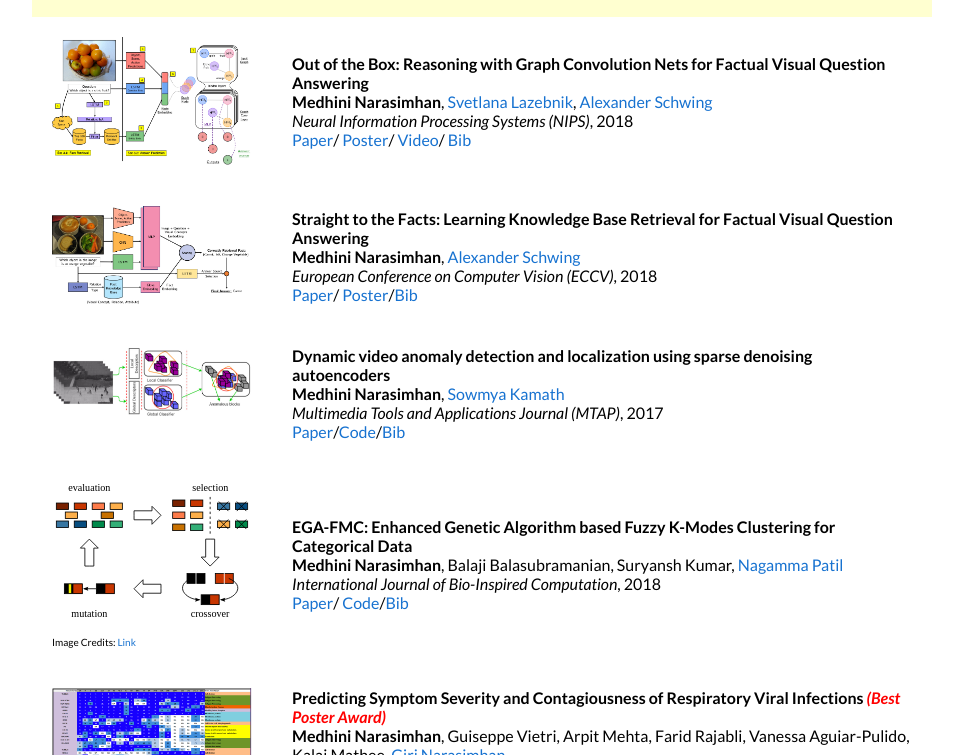
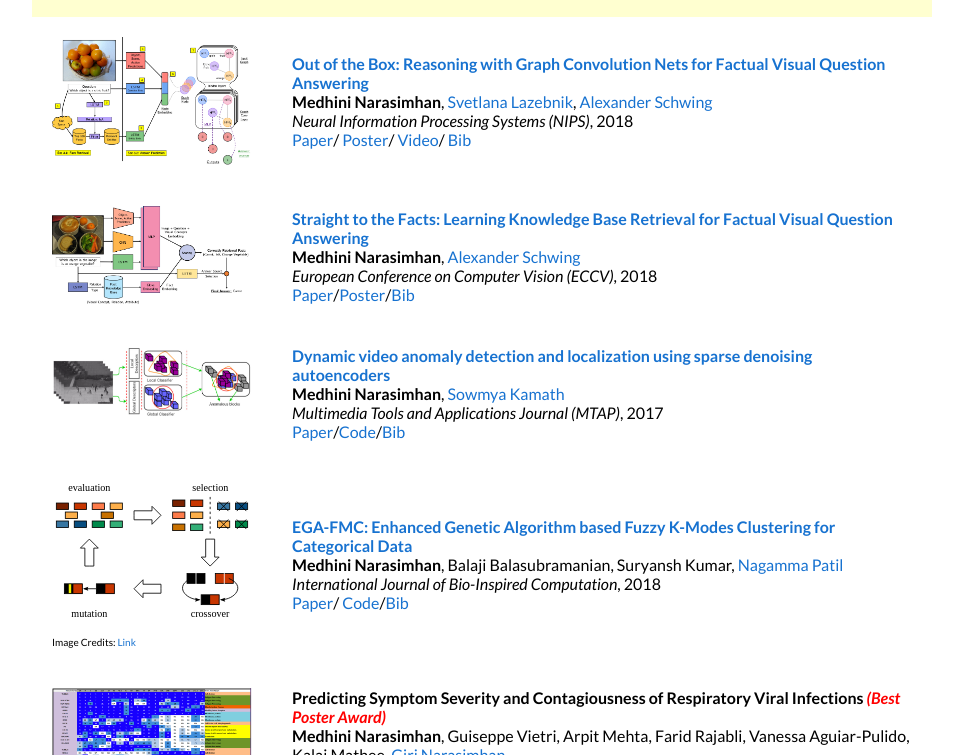
Before and after one commit to medhini/github.io, a plain HTML site: page index.html in a window 1280 px wide. Shown: the part 605-1360 px from the top of the page, without its empty margins (158-1121 px from the left). Drawn offline with Linux system fonts and the light colour scheme.

Commit message:
Update links

```diff
--- a/index.html
+++ b/index.html
@@ -168,8 +168,8 @@
               <img id="paper_img" src='images/nips18.jpg'>
             </td>
             <td width="75%" valign="center">
-              <papertitle>Out of the Box: Reasoning with Graph Convolution Nets for Factual Visual Question Answering
-              </papertitle>
+              <a href="https://papers.nips.cc/paper/7531-out-of-the-box-reasoning-with-graph-convolution-nets-for-factual-visual-question-answering.pdf"><papertitle>Out of the Box: Reasoning with Graph Convolution Nets for Factual Visual Question Answering
+              </papertitle></a>
               <br>
               <strong>Medhini Narasimhan</strong>,
               <a href="http://slazebni.cs.illinois.edu/">Svetlana Lazebnik</a>,
@@ -189,8 +189,8 @@
               <img id="paper_img" src='images/eccv18.jpg'>
             </td>
             <td width="75%" valign="center">
-              <papertitle>Straight to the Facts: Learning Knowledge Base Retrieval for Factual Visual Question Answering
-              </papertitle>
+              <a href = "https://www.ecva.net/papers/eccv_2018/papers_ECCV/papers/Medhini_Gulganjalli_Narasimhan_Straight_to_the_ECCV_2018_paper.pdf"><papertitle>Straight to the Facts: Learning Knowledge Base Retrieval for Factual Visual Question Answering
+              </papertitle></a>
               <br>
               <strong>Medhini Narasimhan</strong>,
               <a href="http://www.alexander-schwing.de/">Alexander Schwing</a>
@@ -198,8 +198,7 @@
               <em><i>European Conference on Computer Vision </i>(ECCV)</em>, 2018
               <br>
               <a
-                href="http://openaccess.thecvf.com/content_ECCV_2018/papers/Medhini_Gulganjalli_Narasimhan_Straight_to_the_ECCV_2018_paper.pdf">Paper</a>/
-              <a href="files/Medhini_ECCV.pdf">Poster</a>/<a href="files/eccv_bib.txt">Bib</a>
+                href="http://openaccess.thecvf.com/content_ECCV_2018/papers/Medhini_Gulganjalli_Narasimhan_Straight_to_the_ECCV_2018_paper.pdf">Paper</a>/<a href="files/Medhini_ECCV.pdf">Poster</a>/<a href="files/eccv_bib.txt">Bib</a>
             </td>
           </tr>
           <tr>
@@ -207,8 +206,8 @@
               <img id="paper_img" src='images/mtap17.png'>
             </td>
             <td width="75%" valign="center">
-              <papertitle>Dynamic video anomaly detection and localization using sparse denoising autoencoders
-              </papertitle>
+              <a href="https://link.springer.com/article/10.1007/s11042-017-4940-2"><papertitle>Dynamic video anomaly detection and localization using sparse denoising autoencoders
+              </papertitle></a>
               <br>
               <strong>Medhini Narasimhan</strong>,
               <a href="http://infotech.nitk.ac.in/faculty/sowmya-kamath-s">Sowmya Kamath</a>
@@ -230,8 +229,8 @@
               </p>
             </td>
             <td width="75%" valign="center">
-              <papertitle>EGA-FMC: Enhanced Genetic Algorithm based Fuzzy K-Modes Clustering for Categorical Data
-              </papertitle>
+              <a href="https://www.inderscience.com/info/inarticle.php?artid=92801"><papertitle>EGA-FMC: Enhanced Genetic Algorithm based Fuzzy K-Modes Clustering for Categorical Data
+              </papertitle></a>
               <br>
               <strong>Medhini Narasimhan</strong>,
               Balaji Balasubramanian, Suryansh Kumar,
```
